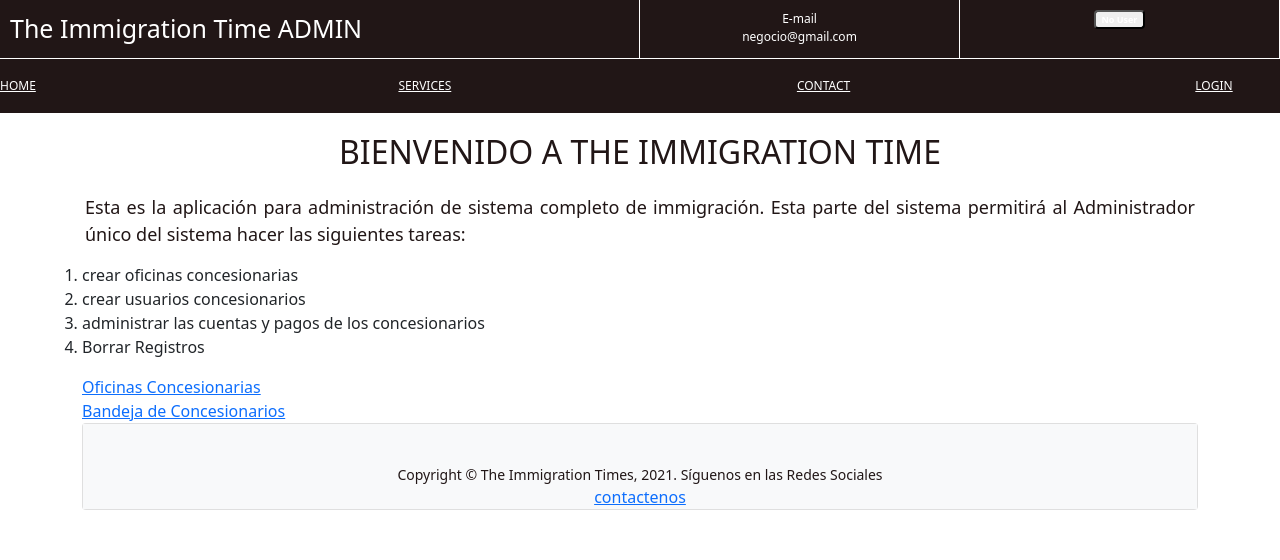
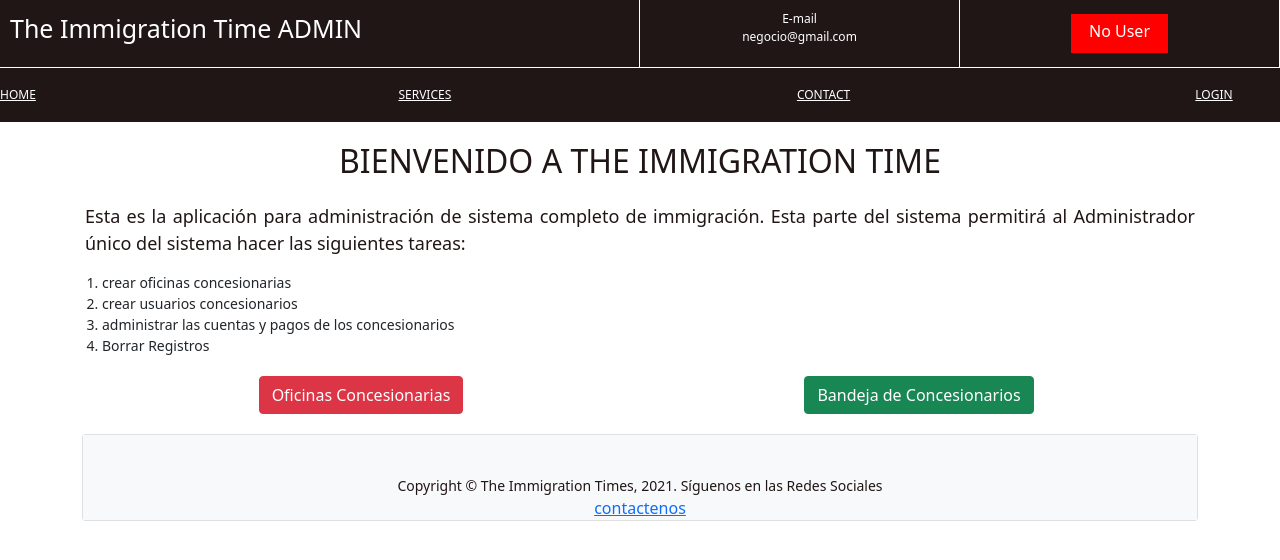
Before and after one commit to jolulipa/immigration-admin, a React (Create React App) app: page / in a window 1280 px wide. Shown: the top 560 px of the page. Built offline with nearby package versions, Linux system fonts and the light colour scheme.

Commit message:
fixing design

```diff
--- a/src/components/Navbar/Navbar.jsx
+++ b/src/components/Navbar/Navbar.jsx
@@ -35,11 +35,7 @@ const Navbar = () => {
         </div>
         <div className="col d-none d-md-block d-xl-block status">
           {!!email && `Bienvenido ${email}`}
-          <button
-            className="badge badge-pill badge-danger font-weight-light"
-            type="button"
-            onClick={handleLogout}
-          >
+          <button className="button" type="button" onClick={handleLogout}>
             {email ? `Logout` : "No User"}
           </button>
         </div>
@@ -69,13 +65,6 @@ const Navbar = () => {
         >
           LOGIN
         </NavLink>
-        {/* <NavLink
-          to="/screens/AdminPage"
-          className="col-1 d-none d-md-block d-lg-block d-xl-block"
-        >
-          ADMIN
-        </NavLink>
-        <Burger className="d-md-none d-lg-none d-xl-block" /> */}
       </div>
     </div>
   );
--- a/src/components/Navbar/styles.css
+++ b/src/components/Navbar/styles.css
@@ -35,3 +35,27 @@
 .status {
   color: rgb(5, 252, 66);
 }
+.button {
+  background-color: red;
+  border: none;
+  color: white;
+  padding: 5px 18px 10px;
+  text-align: center;
+  text-decoration: none;
+  display: inline-block;
+  font-size: 16px;
+  margin: 4px 2px;
+  cursor: pointer;
+}
+.button1 {
+  background-color: #4caf50;
+  border: none;
+  color: white;
+  padding: 5px 18px 10px;
+  text-align: center;
+  text-decoration: none;
+  display: inline-block;
+  font-size: 16px;
+  margin: 4px 2px;
+  cursor: pointer;
+}
--- a/src/screens/AdminPage/AdminPage.jsx
+++ b/src/screens/AdminPage/AdminPage.jsx
@@ -70,9 +70,9 @@ const AdminPage = () => {
     ));
 
   const renderTable = (results) => (
-    <table className="table table-striped">
+    <table className="table table-striped ">
       <thead>
-        <tr key={"header"}>
+        <tr key={"header"} className="bg-info">
           <th>User email</th>
           <th> Delete Acc</th>
           <th>Role</th>
@@ -99,7 +99,7 @@ const AdminPage = () => {
   }, []);
 
   return (
-    <div className="container p-3 my-3 bg-primary text-white">
+    <div className="container p-3 my-3 text-white">
       <h2 style={styles.title}>
         ADMINISTRACIÓN GENERAL DE LA APP DE THE IMMIGRATION TIME
       </h2>
--- a/src/screens/ConcessionaryPage/ConcessionaryPage.jsx
+++ b/src/screens/ConcessionaryPage/ConcessionaryPage.jsx
@@ -72,9 +72,9 @@ const ConcessionaryPage = () => {
     ));
 
   const renderTable = (results) => (
-    <Table striped variant="dark">
+    <Table striped>
       <thead>
-        <tr key={results.id}>
+        <tr key={results.id} className="bg-success">
           <th>User email</th>
           <th className="	">Delete Acc</th>
           <th className="	">Role</th>
@@ -101,7 +101,7 @@ const ConcessionaryPage = () => {
   }, []);
 
   return (
-    <div className="container p-3 my-3 bg-dark text-white">
+    <div className="container p-3 my-3 text-white">
       <h2 style={styles.title}>
         CONCESIONARIO DE LA APP DE THE IMMIGRATION TIME
       </h2>
@@ -135,7 +135,7 @@ const styles = {
     fontSize: 18,
     padding: 15,
     margin: 0,
-    color: colors.gray,
+    color: colors.brown,
   },
   variable: {
     fontWeight: "800",
--- a/src/screens/WelcomePage/WelcomePage.jsx
+++ b/src/screens/WelcomePage/WelcomePage.jsx
@@ -21,19 +21,52 @@ const WelcomePage = () => {
           immigración. Esta parte del sistema permitirá al Administrador único
           del sistema hacer las siguientes tareas:
         </p>
-        <ol>
+        <ol
+          style={{
+            marginLeft: 20,
+            marginBottom: 20,
+            fontSize: 14,
+          }}
+        >
           <li>crear oficinas concesionarias</li>
           <li>crear usuarios concesionarios</li>
           <li>administrar las cuentas y pagos de los concesionarios</li>
           <li>Borrar Registros</li>
         </ol>
       </div>
-      <div className="row d-flex justify-content-center">
-        {/* <a href="/screens/UsersPage">Oficinas Concesionarias</a> */}
-        {/* <a href="/screens/ConcessionaryPage">Bandeja de Concesionarios</a> */}
-
-        <Link to="/screens/UsersPage">Oficinas Concesionarias</Link>
-        <Link to="/screens/ConcessionaryPage">Bandeja de Concesionarios</Link>
+      <div className="d-flex flex-row">
+        <Link
+          className="p2"
+          style={{
+            width: "100%",
+            display: "flex",
+            justifyContent: "center",
+            textDecoration: "none",
+            marginBottom: 20,
+            fontSize: 20,
+          }}
+          to="/screens/UsersPage"
+        >
+          <button className="btn btn-danger" type="button">
+            Oficinas Concesionarias
+          </button>
+        </Link>
+        <Link
+          className="p2"
+          style={{
+            width: "100%",
+            display: "flex",
+            justifyContent: "center",
+            textDecoration: "none",
+            marginBottom: 20,
+            fontSize: 20,
+          }}
+          to="/screens/ConcessionaryPage"
+        >
+          <button className="btn btn-success" type="button">
+            Bandeja de Concesionarios
+          </button>
+        </Link>
       </div>
       <div className="card">
         <Footer />
```
